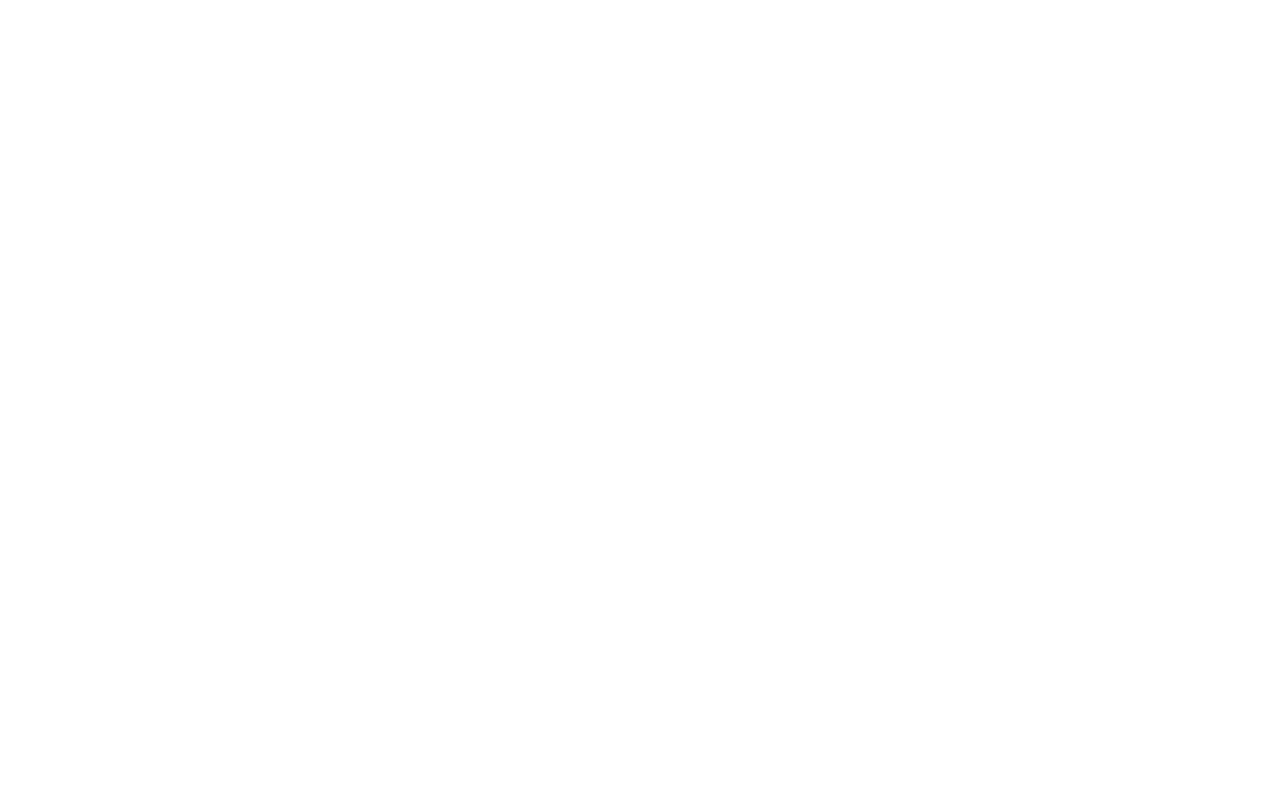
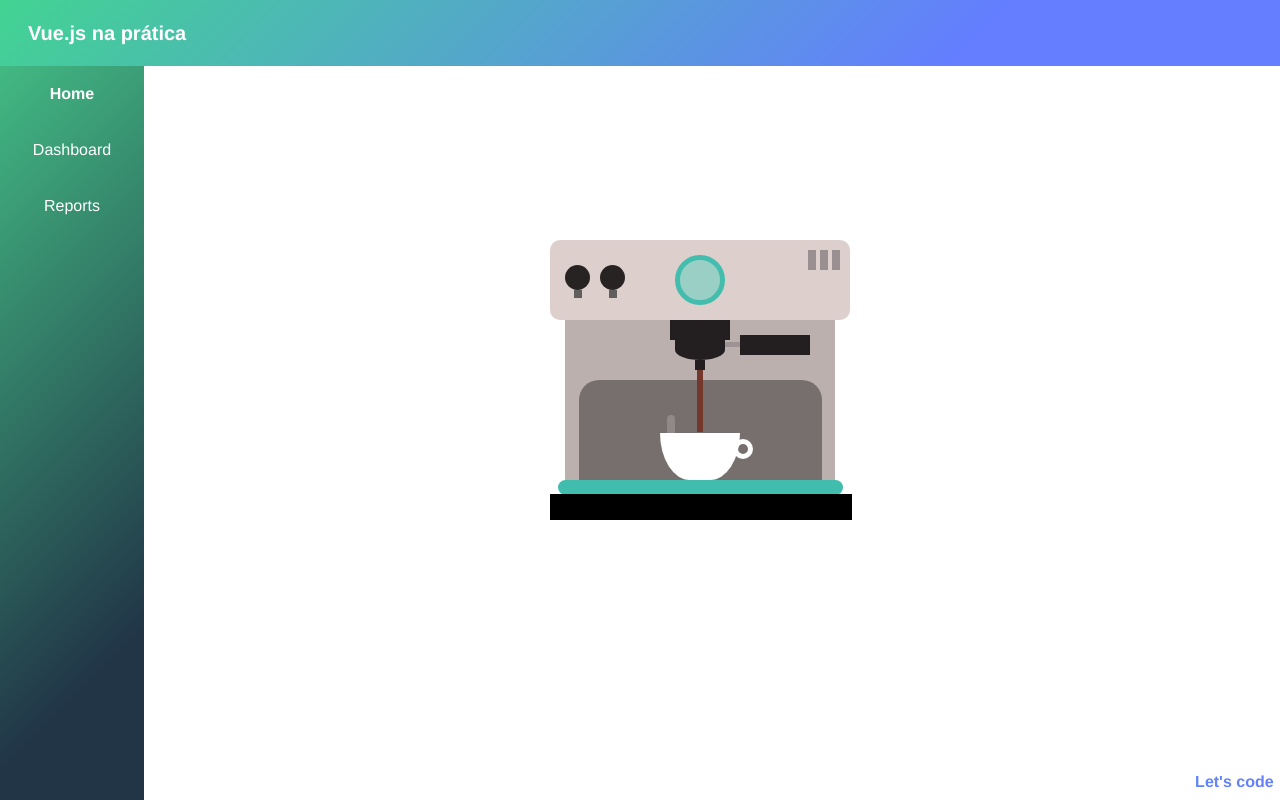
Before and after one commit to cris-scheib/vue-in-practice, a Vue app: page /slot in a window 1280 px wide. Before the commit this address had no page. Built offline with nearby package versions, Linux system fonts and the light colour scheme.

Commit message:
Adicionando a pagina de slot

```diff
--- /dev/null
+++ b/src/components/layout/FooterComponent.vue
@@ -0,0 +1,35 @@
+<template>
+    <div class="footer">
+        <p>Let's code</p>
+        <!-- <img src="https://iconvulture.com/wp-content/uploads/2017/12/code.svg" class="code-svg" alt="Code"> -->
+    </div>
+</template>
+
+<script>
+export default {
+};
+</script>
+
+<style scoped>
+.code-svg {
+    width: 1.5em;
+}
+
+.footer {
+    position: fixed;
+    bottom: 0;
+    right: 0;
+    padding: 0.4em;
+    width: calc(100% - 9em);
+}
+
+.footer p {
+    background: -webkit-linear-gradient(315deg, #42d392, #647eff);
+    background-clip: text;
+    -webkit-background-clip: text;
+    -webkit-text-fill-color: transparent;
+    margin: 0;
+    font-weight: bold;
+    text-align: right;
+}
+</style>
--- /dev/null
+++ b/src/components/layout/LayoutComponent.vue
@@ -0,0 +1,46 @@
+<template>
+  <div class="h-100">
+    <header>
+      <nav class="navbar bg-dark">
+        <div class="container-fluid">
+          <span class="navbar-brand mb-0 h1">Vue.js na prática</span>
+        </div>
+      </nav>
+    </header>
+    <sidebar-component />
+    <main>
+      <slot />
+    </main>
+    <footer>
+      <footer-component />
+    </footer>
+  </div>
+</template>
+
+<script>
+import FooterComponent from './FooterComponent.vue';
+import SidebarComponent from './SidebarComponent.vue';
+export default {
+  components: { SidebarComponent, FooterComponent },
+  name: "LayoutComponent",
+  data() {
+    return {
+      name: "",
+      collapsed: true,
+      photo: null,
+    };
+  },
+};
+</script>
+<style scoped>
+.navbar {
+  background: linear-gradient(315deg, #647eff 25%, #42d392);
+  padding: 1em;
+}
+
+.navbar-brand,
+.navbar-brand:hover {
+  color: white;
+  font-weight: bold;
+}
+</style>
--- /dev/null
+++ b/src/components/layout/SidebarComponent.vue
@@ -0,0 +1,52 @@
+<template>
+    <div class="sidebar">
+        <div class="sidebar-content">
+            <nav class="nav flex-column">
+                <a class="nav-link active" aria-current="page" href="#">Home</a>
+                <a class="nav-link" href="#">Dashboard</a>
+                <a class="nav-link" href="#">Reports</a>
+            </nav>
+        </div>
+    </div>
+</template>
+
+<script>
+export default {
+};
+</script>
+
+<style scoped>
+.sidebar {
+    width: 9rem;
+    position: fixed;
+    height: 100vh;
+    background: linear-gradient(315deg, #213547 25%, #42b983);
+}
+
+.nav-link, .nav-link:hover {
+    color: white;
+    padding: 1rem 1rem;
+}
+.nav-link.active{
+    font-weight: bold;
+}
+.title {
+    color: white;
+    padding: 0.5em;
+    font-size: 1.5em;
+}
+
+.btn-sidebar {
+    position: absolute;
+    right: 0em;
+    top: 0em;
+    background-color: #121212;
+    border: unset;
+    height: 54px;
+    border-radius: unset;
+    width: 50px;
+    display: flex;
+    justify-content: center;
+    align-items: center;
+}
+</style>
--- a/src/components/pages/BindingPage.vue
+++ b/src/components/pages/BindingPage.vue
@@ -26,12 +26,10 @@
           </div>
         </div>
       </div>
-      <div class="toast-container position-fixed bottom-0 end-0 p-3">
-        <div id="liveToast" :class="{ 'show': showToast }" class="toast" role="alert">
-          <div class="toast-header">
-            <strong class="me-auto">Não era para clicar ai</strong>
-            <button type="button" class="btn-close" @click="this.showToast = false"></button>
-          </div>
+      <div class="position-fixed bottom-0 end-0 p-3">
+        <div :class="{ 'show': showToast }" class="toast" role="alert">
+          <strong class="me-auto">Não era para clicar ai</strong>
+          <button type="button" class="btn-close" @click="this.showToast = false"></button>
         </div>
       </div>
       <div class="row">
@@ -76,6 +74,7 @@
 
 <script>
 export default {
+  name: "BindingPage",
   data() {
     return {
       text: "Let's Rock",
@@ -121,7 +120,10 @@
 .form-check-label {
   padding-left: .3em;
 }
-
+.toast{
+  display: flex;
+  padding: .5em;
+}
 .multi .form-check-label {
   margin-right: 1em;
 }
--- a/src/components/pages/HomePage.vue
+++ b/src/components/pages/HomePage.vue
@@ -11,6 +11,9 @@
       <ul>
         <li>
           <router-link to="/binding">Bindings</router-link>
+        </li>
+        <li>
+          <router-link to="/slots">Slots</router-link>
         </li>
       </ul>
     </main>
--- /dev/null
+++ b/src/components/pages/SlotPage.vue
@@ -0,0 +1,22 @@
+<template>
+  <layout>
+    <div class="slot">
+      <div class="center">
+        <coffee-animation />
+      </div>
+    </div>
+  </layout>
+</template>
+
+<script>
+import Layout from '../layout/LayoutComponent.vue';
+import CoffeeAnimation from '../partials/CoffeeAnimation.vue';
+export default {
+  components: { Layout, CoffeeAnimation },
+  name: "SlotPage",
+  data() {
+    return {
+    };
+  },
+};
+</script>
--- /dev/null
+++ b/src/components/partials/CoffeeAnimation.vue
@@ -0,0 +1,331 @@
+<template>
+    <div class="container-coffee">
+        <div class="coffee-header">
+            <div class="coffee-header__buttons coffee-header__button-one"></div>
+            <div class="coffee-header__buttons coffee-header__button-two"></div>
+            <div class="coffee-header__display"></div>
+            <div class="coffee-header__details"></div>
+        </div>
+        <div class="coffee-medium">
+            <div class="coffe-medium__exit"></div>
+            <div class="coffee-medium__arm"></div>
+            <div class="coffee-medium__liquid"></div>
+            <div class="coffee-medium__smoke coffee-medium__smoke-one"></div>
+            <div class="coffee-medium__smoke coffee-medium__smoke-two"></div>
+            <div class="coffee-medium__smoke coffee-medium__smoke-three"></div>
+            <div class="coffee-medium__smoke coffee-medium__smoke-for"></div>
+            <div class="coffee-medium__cup"></div>
+        </div>
+        <div class="coffee-footer"></div>
+    </div>
+</template>
+
+<script>
+export default {
+    created() {
+        this.gettingMyCoffee()
+    },
+    methods: {
+        gettingMyCoffee() {
+            console.log('Meu amado café')
+        }
+    }
+};
+</script>
+
+<style scope>
+.container-coffee {
+    width: 300px;
+    height: 280px;
+    position: absolute;
+    top: calc(30%);
+    left: calc(43%);
+}
+
+.coffee-header {
+    width: 100%;
+    height: 80px;
+    position: absolute;
+    top: 0;
+    left: 0;
+    background-color: #ddcfcc;
+    border-radius: 10px;
+}
+
+.coffee-header__buttons {
+    width: 25px;
+    height: 25px;
+    position: absolute;
+    top: 25px;
+    background-color: #282323;
+    border-radius: 50%;
+}
+
+.coffee-header__buttons::after {
+    content: "";
+    width: 8px;
+    height: 8px;
+    position: absolute;
+    bottom: -8px;
+    left: calc(50% - 4px);
+    background-color: #615e5e;
+}
+
+.coffee-header__button-one {
+    left: 15px;
+}
+
+.coffee-header__button-two {
+    left: 50px;
+}
+
+.coffee-header__display {
+    width: 50px;
+    height: 50px;
+    position: absolute;
+    top: calc(50% - 25px);
+    left: calc(50% - 25px);
+    border-radius: 50%;
+    background-color: #9acfc5;
+    border: 5px solid #43beae;
+    box-sizing: border-box;
+}
+
+.coffee-header__details {
+    width: 8px;
+    height: 20px;
+    position: absolute;
+    top: 10px;
+    right: 10px;
+    background-color: #9b9091;
+    box-shadow: -12px 0 0 #9b9091, -24px 0 0 #9b9091;
+}
+
+.coffee-medium {
+    width: 90%;
+    height: 160px;
+    position: absolute;
+    top: 80px;
+    left: calc(50% - 45%);
+    background-color: #bcb0af;
+}
+
+.coffee-medium:before {
+    content: "";
+    width: 90%;
+    height: 100px;
+    background-color: #776f6e;
+    position: absolute;
+    bottom: 0;
+    left: calc(50% - 45%);
+    border-radius: 20px 20px 0 0;
+}
+
+.coffe-medium__exit {
+    width: 60px;
+    height: 20px;
+    position: absolute;
+    top: 0;
+    left: calc(50% - 30px);
+    background-color: #231f20;
+}
+
+.coffe-medium__exit::before {
+    content: "";
+    width: 50px;
+    height: 20px;
+    border-radius: 0 0 50% 50%;
+    position: absolute;
+    bottom: -20px;
+    left: calc(50% - 25px);
+    background-color: #231f20;
+}
+
+.coffe-medium__exit::after {
+    content: "";
+    width: 10px;
+    height: 10px;
+    position: absolute;
+    bottom: -30px;
+    left: calc(50% - 5px);
+    background-color: #231f20;
+}
+
+.coffee-medium__arm {
+    width: 70px;
+    height: 20px;
+    position: absolute;
+    top: 15px;
+    right: 25px;
+    background-color: #231f20;
+}
+
+.coffee-medium__arm::before {
+    content: "";
+    width: 15px;
+    height: 5px;
+    position: absolute;
+    top: 7px;
+    left: -15px;
+    background-color: #9e9495;
+}
+
+.coffee-medium__cup {
+    width: 80px;
+    height: 47px;
+    position: absolute;
+    bottom: 0;
+    left: calc(50% - 40px);
+    background-color: #FFF;
+    border-radius: 0 0 70px 70px / 0 0 110px 110px;
+}
+
+.coffee-medium__cup::after {
+    content: "";
+    width: 20px;
+    height: 20px;
+    position: absolute;
+    top: 6px;
+    right: -13px;
+    border: 5px solid #FFF;
+    border-radius: 50%;
+}
+
+@keyframes liquid {
+    0% {
+        height: 0px;
+        opacity: 1;
+    }
+
+    5% {
+        height: 0px;
+        opacity: 1;
+    }
+
+    20% {
+        height: 62px;
+        opacity: 1;
+    }
+
+    95% {
+        height: 62px;
+        opacity: 1;
+    }
+
+    100% {
+        height: 62px;
+        opacity: 0;
+    }
+}
+
+.coffee-medium__liquid {
+    width: 6px;
+    height: 63px;
+    opacity: 0;
+    position: absolute;
+    top: 50px;
+    left: calc(50% - 3px);
+    background-color: #74372b;
+    animation: liquid 4s 4s linear infinite;
+}
+
+.coffee-medium__smoke {
+    width: 8px;
+    height: 20px;
+    position: absolute;
+    border-radius: 5px;
+    background-color: #b3aeae;
+}
+
+@keyframes smokeOne {
+    0% {
+        bottom: 20px;
+        opacity: 0;
+    }
+
+    40% {
+        bottom: 50px;
+        opacity: .5;
+    }
+
+    80% {
+        bottom: 80px;
+        opacity: .3;
+    }
+
+    100% {
+        bottom: 80px;
+        opacity: 0;
+    }
+}
+
+@keyframes smokeTwo {
+    0% {
+        bottom: 40px;
+        opacity: 0;
+    }
+
+    40% {
+        bottom: 70px;
+        opacity: .5;
+    }
+
+    80% {
+        bottom: 80px;
+        opacity: .3;
+    }
+
+    100% {
+        bottom: 80px;
+        opacity: 0;
+    }
+}
+
+.coffee-medium__smoke-one {
+    opacity: 0;
+    bottom: 50px;
+    left: 102px;
+    animation: smokeOne 3s 4s linear infinite;
+}
+
+.coffee-medium__smoke-two {
+    opacity: 0;
+    bottom: 70px;
+    left: 118px;
+    animation: smokeTwo 3s 5s linear infinite;
+}
+
+.coffee-medium__smoke-three {
+    opacity: 0;
+    bottom: 65px;
+    right: 118px;
+    animation: smokeTwo 3s 6s linear infinite;
+}
+
+.coffee-medium__smoke-for {
+    opacity: 0;
+    bottom: 50px;
+    right: 102px;
+    animation: smokeOne 3s 5s linear infinite;
+}
+
+.coffee-footer {
+    width: 95%;
+    height: 15px;
+    position: absolute;
+    bottom: 25px;
+    left: calc(50% - 47.5%);
+    background-color: #41bdad;
+    border-radius: 10px;
+}
+
+.coffee-footer::after {
+    content: "";
+    width: 106%;
+    height: 26px;
+    position: absolute;
+    bottom: -25px;
+    left: -8px;
+    background-color: #000;
+}
+</style>
--- a/src/router/index.js
+++ b/src/router/index.js
@@ -1,5 +1,6 @@
 import { createWebHistory, createRouter } from "vue-router";
 import HomePage from '@/components/pages/HomePage.vue'
+import SlotPage from '@/components/pages/SlotPage.vue'
 import BindingPage from '@/components/pages/BindingPage.vue'
 
 require('@/assets/css/custom.css');
@@ -15,6 +16,11 @@
     name: "Binding",
     component: BindingPage,
   },
+  {
+    path: "/slot",
+    name: "Slot",
+    component: SlotPage,
+  },
 ];
 
 const router = createRouter({
```
Also changed, not shown: src/components/layout/Layout.vue (deleted, +0 -25 lines).
